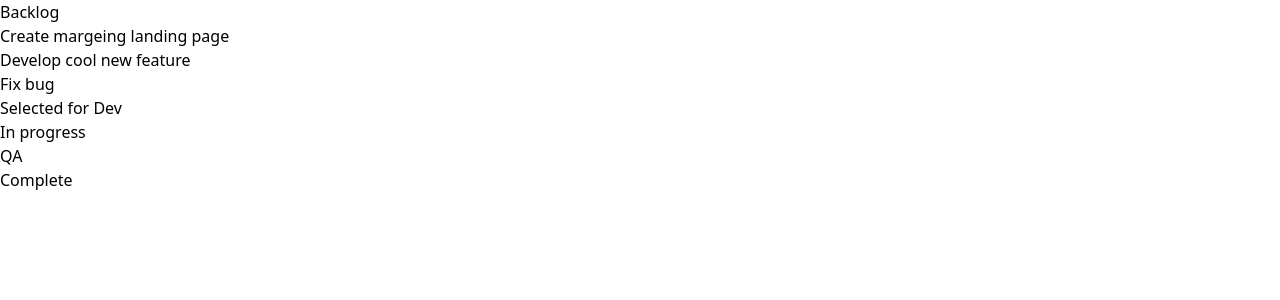
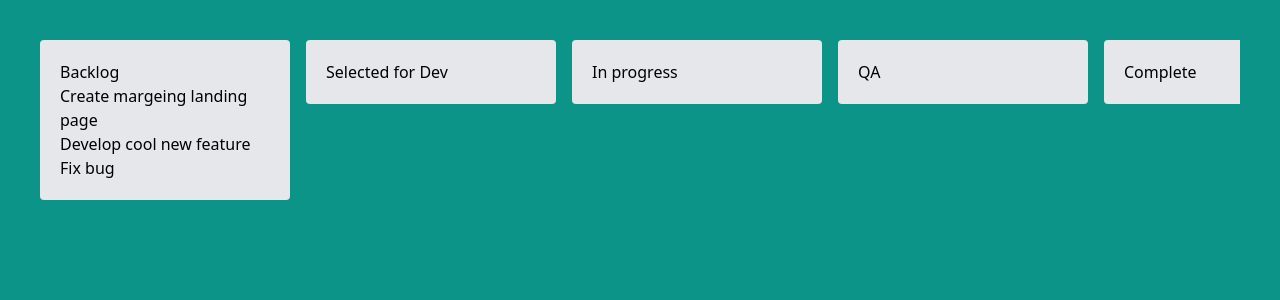
Before and after one commit to MarcinBieniek/Vue-Nuxt3TrelloBoard, a Nuxt app: page / in a window 1280 px wide. Shown: the top 300 px of the page. Built offline with nearby package versions, Linux system fonts and the light colour scheme.

Commit message:
style: add board styling

```diff
--- a/app.vue
+++ b/app.vue
@@ -1,5 +1,5 @@
 <template>
-  <div>
+  <div class="p-10 h-[100vh] bg-teal-600 overflow-auto">
     <TrelloBoard />
   </div>
 </template>
--- a/components/TrelloBoard.vue
+++ b/components/TrelloBoard.vue
@@ -50,8 +50,10 @@
 </script>
 
 <template>
-  <section>
-    <div v-for="column in columns" :key="column.id">
+  <section class="flex gap-4 overflow-x-auto items-start">
+    <div v-for="column in columns" :key="column.id"
+      class="column bg-gray-200 p-5 rounded min-w-[250px]"
+    >
       <header>
         {{ column.title }}
       </header>
```
